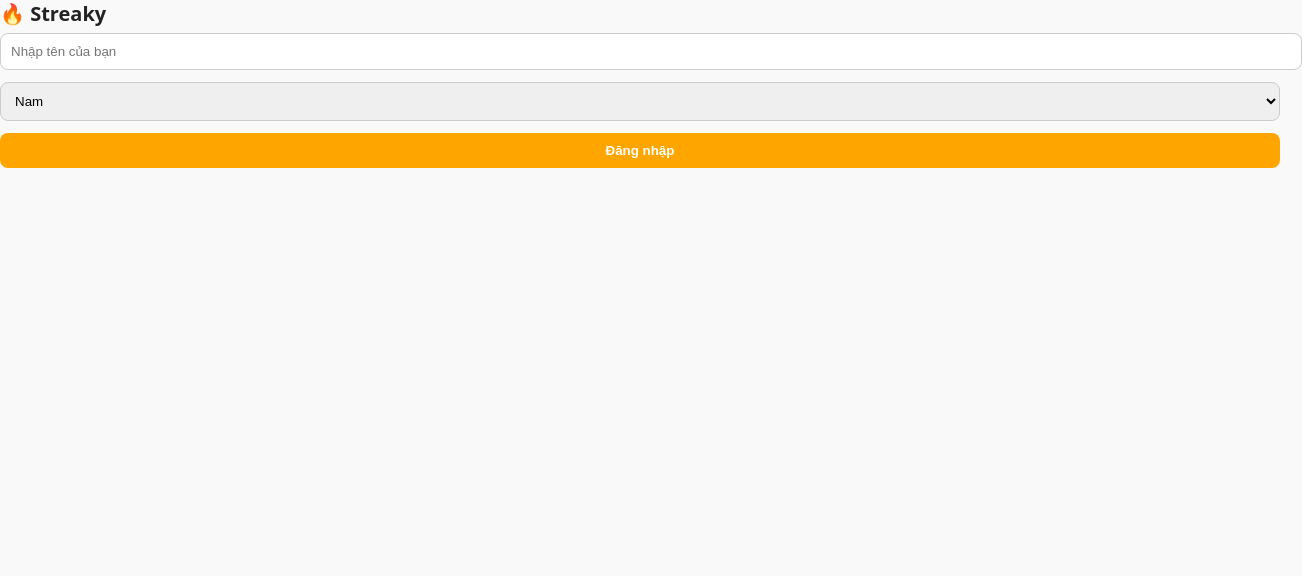
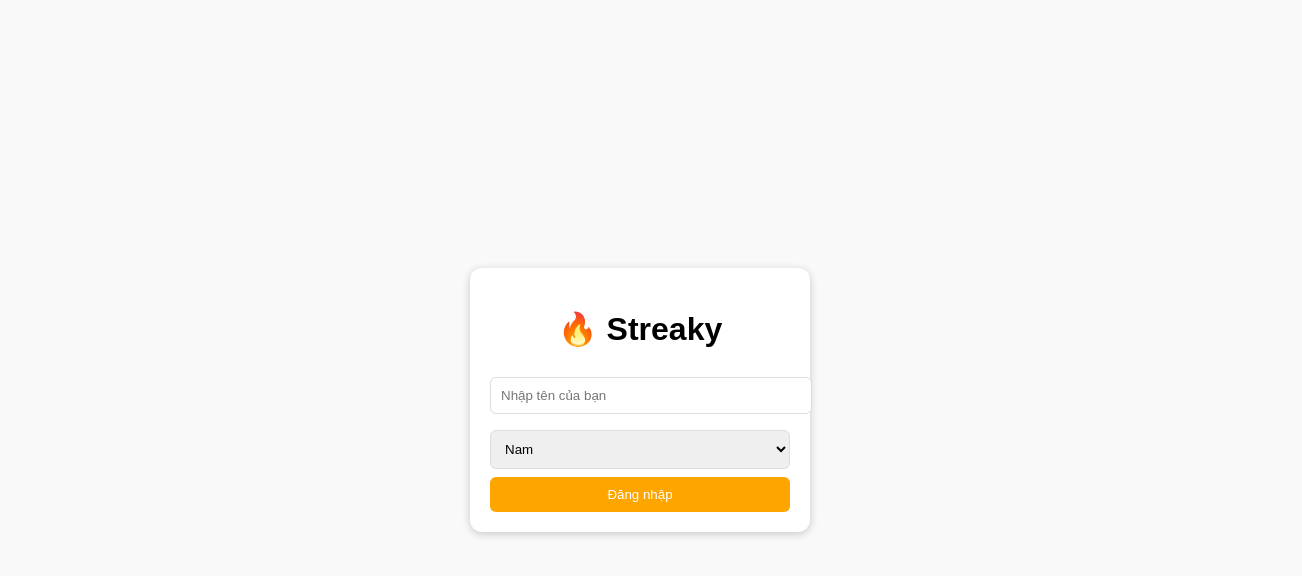
Before and after one commit to anhlongscript/web-chu-i, a website: page public/login.html in a window 1280 px wide. Shown: the whole page, 1302 px wide, since content can reach past the window. Drawn offline with Linux system fonts and the light colour scheme.

Commit message:
Update style.css

```diff
--- a/public/style.css
+++ b/public/style.css
@@ -1,71 +1,68 @@
 body {
-  font-family: system-ui, sans-serif;
+  font-family: Arial, sans-serif;
   margin: 0;
   background: #f9f9f9;
-  color: #222;
 }
 
-header {
+.center {
+  display: flex;
+  justify-content: center;
+  align-items: center;
+  height: 100vh;
+}
+
+.navbar {
+  background: white;
+  padding: 10px 20px;
+  box-shadow: 0 2px 5px rgba(0,0,0,0.1);
   display: flex;
   justify-content: space-between;
   align-items: center;
-  padding: 12px 16px;
-  background: #fff;
-  border-bottom: 1px solid #eee;
 }
 
-h1 { font-size: 20px; margin: 0; }
+.wrap {
+  padding: 20px;
+}
 
-.auth-container {
-  max-width: 320px;
-  margin: 60px auto;
+.card {
+  background: white;
+  padding: 15px;
+  margin: 15px 0;
+  border-radius: 10px;
+  box-shadow: 0 2px 5px rgba(0,0,0,0.1);
+}
+
+.btn {
+  padding: 10px;
+  border: none;
+  border-radius: 6px;
+  cursor: pointer;
+}
+
+.btn.primary {
+  background: orange;
+  color: white;
+  width: 100%;
+}
+
+.btn.ghost {
+  background: #eee;
+}
+
+.login-card {
   padding: 20px;
-  background: #fff;
+  width: 300px;
   border-radius: 12px;
-  box-shadow: 0 6px 18px rgba(0,0,0,0.05);
+  background: white;
+  box-shadow: 0 2px 8px rgba(0,0,0,0.2);
   text-align: center;
 }
 
-input, select, button {
+.login-card input,
+.login-card select {
   width: 100%;
-  margin: 6px 0;
+  margin: 8px 0;
   padding: 10px;
-  border-radius: 8px;
-  border: 1px solid #ccc;
+  border-radius: 6px;
+  border: 1px solid #ddd;
 }
-
-button.primary {
-  background: orange;
-  border: none;
-  color: #fff;
-  font-weight: 600;
-  cursor: pointer;
-}
-
-button.ghost {
-  background: transparent;
-  border: 1px solid #ddd;
-  cursor: pointer;
-}
-
-.tabs {
-  display: flex;
-  background: #fff;
-  border-bottom: 1px solid #eee;
-}
-.tab {
-  flex: 1;
-  padding: 12px;
-  text-align: center;
-  cursor: pointer;
-}
-.tab.active {
-  background: orange;
-  color: #fff;
-  font-weight: 600;
-}
-
-main { padding: 16px; }
-.tab-content { background: #fff; padding: 16px; border-radius: 10px; margin-top: 12px; }
-
-.small { font-size: 13px; color: #555; }
```
